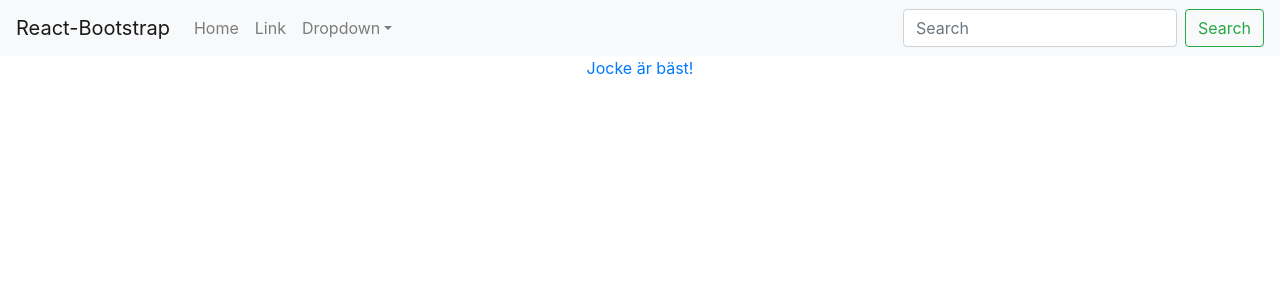
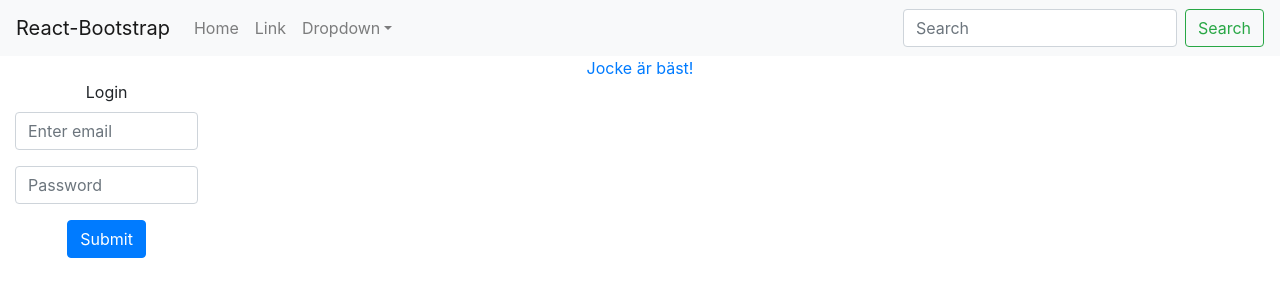
Before and after one commit to Jollers/Dm-Tools, a React (Create React App) app: page / in a window 1280 px wide. Shown: the top 300 px of the page. Built offline with nearby package versions, Linux system fonts and the light colour scheme.

Commit message:
Adds Login component layout

```diff
--- a/src/App.js
+++ b/src/App.js
@@ -2,12 +2,14 @@ import './App.css';
 import Home from './Components/Home';
 import Navigationbar from './Components/Navigationbar';
 import 'bootstrap/dist/css/bootstrap.min.css';
+import Login from './Components/Login';
 
 function App() {
   return (
     <div className="App">
     <Navigationbar />
      <Home />
+     <Login />
     </div>
   );
 }
--- /dev/null
+++ b/src/Components/Login.js
@@ -0,0 +1,30 @@
+import React from "react";
+import { Button, Col } from "react-bootstrap";
+import Form from "react-bootstrap/Form";
+
+function Login() {
+  return (
+    <div>
+      <Form>
+        <Col xs="2">
+          <Form.Group>
+            <Form.Label>Login</Form.Label>
+            <Form.Control
+            type="email"
+            placeholder="Enter email" />
+          </Form.Group>
+          <Form.Group controlId="formGroupPassword">
+            <Form.Control
+            type="password"
+            placeholder="Password" />
+          </Form.Group>
+          <Button>Submit</Button>
+        </Col>
+      </Form>
+    </div>
+  );
+}
+
+export default Login;
+// alt + shift + f för formatting
+// ctrl + k + c för comment
```
